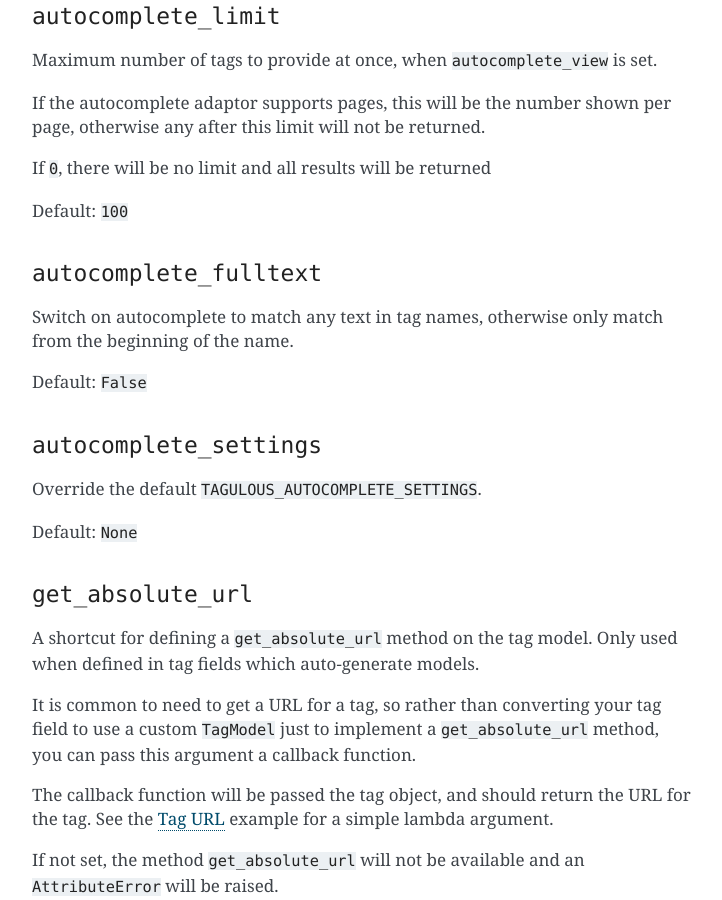
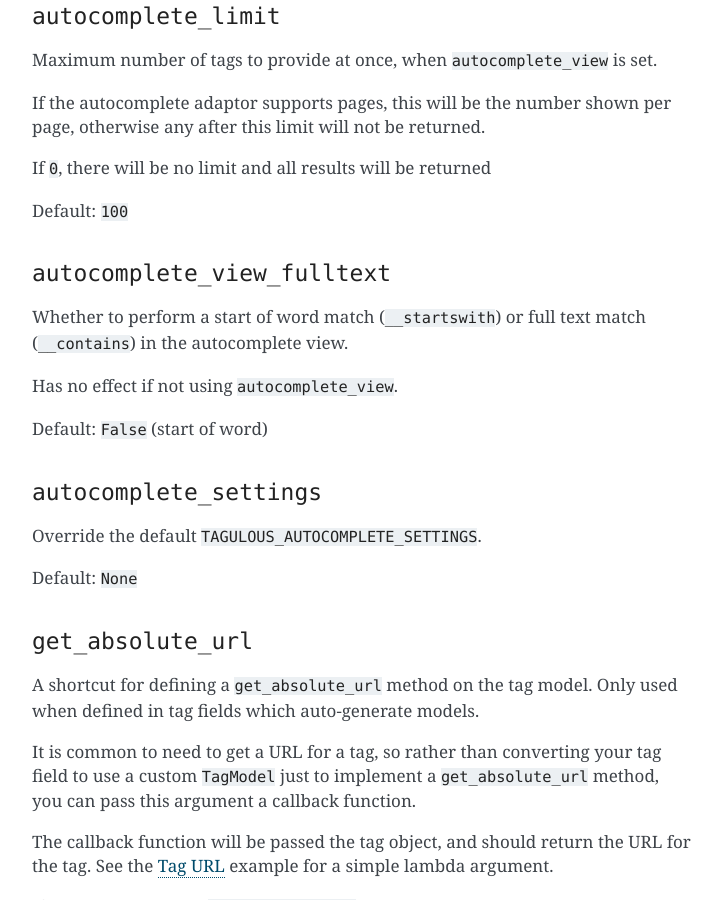
Before and after one commit to radiac/django-tagulous, a Sphinx documentation site: the page built from docs/tag_options.rst, in a window 1280 px wide and 900 px high, scrolled down 3743 px. Shown: the whole window, without its empty margins (388-1110 px from the left). Built offline with Sphinx 7.4.7, drawn with Linux system fonts in a browser that asks for light colours; some of the changed text lies outside the part shown.

Commit message:
Rename autocomplete_fulltext to autocomplete_view_fulltext for clarity

```diff
--- a/docs/tag_options.rst
+++ b/docs/tag_options.rst
@@ -218,13 +218,16 @@ If ``0``, there will be no limit and all results will be returned
 Default: ``100``
 
 
-.. _option_autocomplete_fulltext:
+.. _option_autocomplete_view_fulltext:
 
-``autocomplete_fulltext``
-----------------------
-Switch on autocomplete to match any text in tag names, otherwise only match from the beginning of the name.
+``autocomplete_view_fulltext``
+------------------------------
+Whether to perform a start of word match (``__startswith``) or full text match
+(``__contains``) in the autocomplete view.
 
-Default: ``False``
+Has no effect if not using ``autocomplete_view``.
+
+Default: ``False`` (start of word)
 
 
 .. _option_autocomplete_settings:
```
Also changed, not shown: docs/upgrading.rst (+8 -3 lines), 3 other files.
